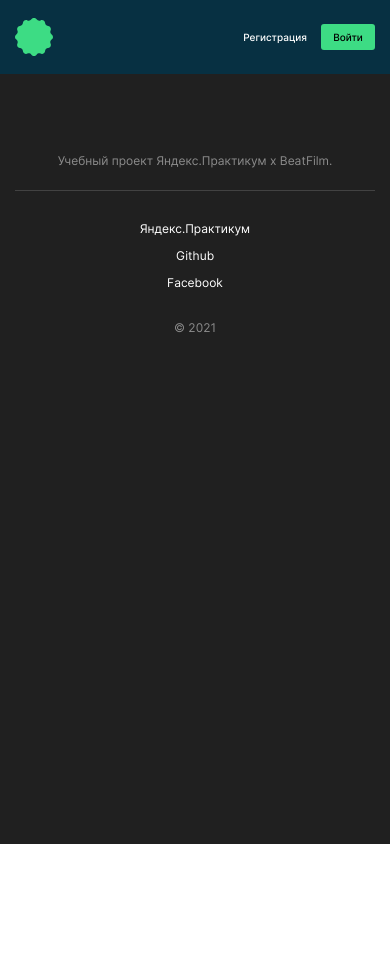
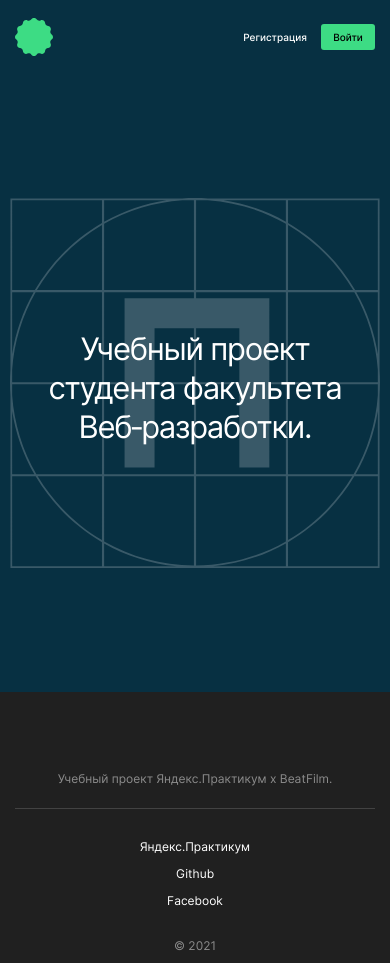
Before and after one commit to SmokenSpanish/movies-explorer-frontend, a React (Create React App) app: page / in a window 390 px wide. Before the commit the page ends 844 px from the top, so only its background shows below. Built offline with nearby package versions, Linux system fonts and the light colour scheme.

Commit message:
feat: create an adaptive profile

```diff
--- a/src/components/App/App.js
+++ b/src/components/App/App.js
@@ -4,6 +4,7 @@ import Header from "../Header/Header";
 import { Route, Switch } from "react-router-dom";
 import Menu from "../Menu/Menu";
 import Footer from "../Footer/Footer";
+import Main from "../Main/Main";
 
 function App() {
   const [isMenuOpen, setIsMenuOpen] = React.useState(false);
@@ -44,6 +45,7 @@ function App() {
           <div className="page__header-container">
             <Header/>
           </div>
+          <Main/>
           <Footer/>
         </Route>
         <Route path={["/movies", "/saved-movies", "/profile"]}>
--- a/src/components/Footer/Footer.css
+++ b/src/components/Footer/Footer.css
@@ -2,10 +2,11 @@
     display: flex;
     flex-direction: column;
     align-items: center;
-    /*max-width: 1140px;*/
+    max-width: 1140px;
     /*padding: 79px auto 20px;*/
     padding-top: 79px;
     padding-bottom: 20px;
+    margin: 0 auto;
   }
 
   .footer__text {
--- a/src/components/Main/Main.js
+++ b/src/components/Main/Main.js
@@ -0,0 +1,10 @@
+import React from 'react';
+import Promo from "../Promo/Promo";
+
+export default function Main() {
+  return (
+    <main>
+      <Promo/>
+    </main>
+  )
+}
--- a/src/components/Promo/Promo.css
+++ b/src/components/Promo/Promo.css
@@ -0,0 +1,59 @@
+.promo {
+    background-color: #073042;
+  }
+
+  .promo__container {
+    display: flex;
+    justify-content: center;
+    max-width: 1140px;
+    margin: 0 auto;
+    padding: 184px 0 224px;
+    background-image: url(../../images/landing-logo.svg);
+    background-position: center;
+    background-repeat: no-repeat;
+  }
+
+  .promo__title {
+    font-size: 50px;
+    font-weight: 400;
+    line-height: 58px;
+    text-align: center;
+    color: #ffffff;
+    max-width: 730px;
+    margin: 0;
+  }
+
+  @media screen and (max-width: 1200px) {
+    .promo__container {
+      margin: 0 30px;
+    }
+  }
+
+  @media screen and (max-width: 810px) {
+    .promo__text-container {
+      margin-top: 48px;
+    }
+
+    .promo__title {
+      font-size: 40px;
+      line-height: 50px;
+    }
+  }
+
+  @media screen and (max-width: 420px) {
+    .promo__container {
+      margin: 0 10px;
+      padding: 207px 10px 246px;
+      background-size: contain;
+    }
+
+    .promo__text-container {
+      min-width: 360px;
+    }
+
+    .promo__title {
+      font-size: 31px;
+      line-height: 39px;
+      letter-spacing: -0.04em;
+    }
+  }
--- a/src/components/Promo/Promo.js
+++ b/src/components/Promo/Promo.js
@@ -0,0 +1,16 @@
+import React from 'react';
+import './Promo.css'
+// import illustration from "../../images/landing-logo.svg";
+
+export default function Promo() {
+  return (
+    <section className="promo">
+      <div className="promo__container">
+        <div className="promo__text-container">
+          <h1 className="promo__title">Учебный проект студента факультета Веб&#8209;разработки.</h1>
+        </div>
+
+      </div>
+    </section>
+  )
+}
```
Also changed, not shown: src/images/landing-logo.svg (added).
